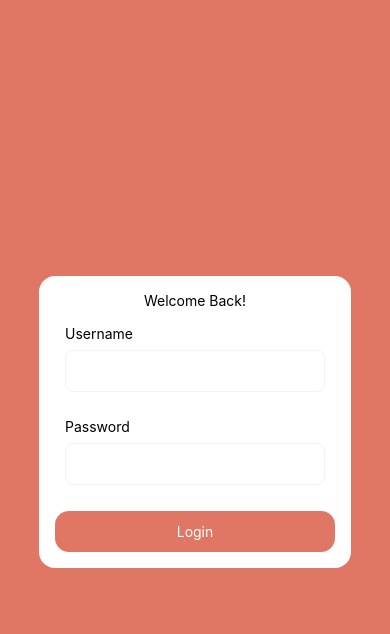
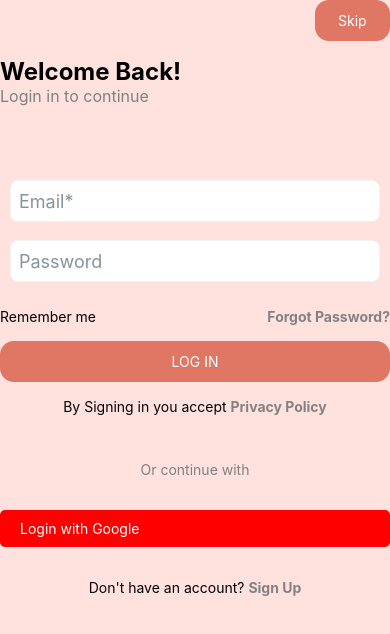
Before and after one commit to viandry2008/bsk-rn, a React Native app: screen /Login in a window 390 px wide. Shown: the top 634 px of the page. Built offline with nearby package versions, Linux system fonts and the light colour scheme.

Commit message:
login screen pt 2

```diff
--- a/src/components/customFormInput.tsx
+++ b/src/components/customFormInput.tsx
@@ -2,8 +2,6 @@ import { StyleSheet, Text, View } from 'react-native';
 import React from 'react';
 import Colors from '../styles/colors';
 import { Input } from '@rneui/themed';
-// import Colors from '../../styles/colors';
-// // import Font from '../../styles/fonts';
 
 interface Props {
     focusRef?: any,
@@ -29,7 +27,6 @@ interface Props {
     borderBottom?: any,
     defVal?: any,
 }
-
 
 const CustomFormInput = ({
     focusRef,
@@ -57,17 +54,6 @@ const CustomFormInput = ({
 }: Props) => {
     return (
         <View>
-            {/* <View style={{flexDirection: 'row', alignItems: 'center'}}>
-        {icon}
-        {titleCustom ? (
-          titleCustom
-        ) : (
-          <>
-          <Text style={[Font.titleForm]}>{title}</Text>
-          </>
-        )}
-      </View>
-      <View style={{height:8}} /> */}
             <Input
                 ref={focusRef}
                 value={val}
@@ -82,8 +68,6 @@ const CustomFormInput = ({
                 onPressIn={press}
                 editable={editable}
                 placeholder={placholder}
-                // style={styled ? styled : [Font.medium16]}
-                // style={{marginBottom: 0, paddingBottom: 0}}
                 inputContainerStyle={
                     borderBottom
                         ? {
@@ -92,9 +76,7 @@ const CustomFormInput = ({
                             borderBottomWidth: 1,
                             borderRadius: 8,
                             paddingHorizontal: 8,
-                            // bottom: 0,
-                            // backgroundColor: 'red',
-                            // marginBottom: -16,
+                            backgroundColor: 'white',
                         }
                         : {
                             borderColor: Colors.container,
@@ -102,9 +84,7 @@ const CustomFormInput = ({
                             borderWidth: 1,
                             borderRadius: 8,
                             paddingHorizontal: 8,
-                            // bottom: 0,
-                            // backgroundColor: 'red',
-                            // marginBottom: -16,
+                            backgroundColor: 'white',
                         }
                 }
                 errorMessage={errorMsg ? errorMsg : false}
--- a/src/screens/auth/login.tsx
+++ b/src/screens/auth/login.tsx
@@ -1,17 +1,18 @@
-import { StyleSheet, Text, View, SafeAreaView, StatusBar, Image } from 'react-native'
-import React, { useState } from 'react'
-import BtnCustom from '../../components/btnCustom'
-import CustomFormInput from '../../components/customFormInput'
-import Spacing from '../../components/spacing'
-import Colors from '../../styles/colors'
+import { StyleSheet, Text, View, SafeAreaView, StatusBar, ScrollView, TouchableOpacity } from 'react-native';
+import React, { useState } from 'react';
+import BtnCustom from '../../components/btnCustom';
+import CustomFormInput from '../../components/customFormInput';
+import Spacing from '../../components/spacing';
+import Colors from '../../styles/colors';
+// import { RadioButton } from 'react-native-paper';
+import Icon from 'react-native-vector-icons/FontAwesome';
 
 const Login = ({ navigation }: any) => {
     const [form, setForm] = useState({
-        role: '',
-        username: '',
+        email: '',
         password: '',
     });
-    const [loading, setLoading] = useState(false);
+    const [rememberMe, setRememberMe] = useState(false);
 
     const onInputChange = (value: string, input: string) => {
         setForm({
@@ -22,89 +23,80 @@ const Login = ({ navigation }: any) => {
 
     return (
         <SafeAreaView style={styles.wrap}>
-            {/* <Loading spinner={loading} /> */}
-            <StatusBar
-                backgroundColor="transparent"
-                barStyle={'dark-content'}
-                translucent
-            />
-            {/* <ScrollView showsVerticalScrollIndicator={false}> */}
-            <View
-                style={{
-                    flex: 1,
-                    alignItems: 'center',
-                    justifyContent: 'center',
-                }}>
-                {/* <Image
-                    source={require('../../../assets/Images/title2.png')}
-                    style={{ width: '50%', height: 70, resizeMode: 'contain' }}
-                />
-                <Spacing /> */}
-                <View
-                    style={{
-                        backgroundColor: Colors.white,
-                        borderRadius: 16,
-                        padding: 16,
-                        width: '80%',
-                    }}>
-                    <Text style={[{ textAlign: 'center' }]}>
-                        Welcome Back!
-                    </Text>
-                    <View style={{ height: 16 }} />
-                    <CustomFormInput
-                        title='Username'
-                    // placeholder="Input Username"
-                    // backgroundColor={Colors.white}
-                    // borderColor={Colors.container}
-                    // leftIcon={
-                    //     <Image
-                    //         source={require('../../../assets/Icons/user.png')}
-                    //         style={styles.size24}
-                    //     />
-                    // }
-                    // value={form.username}
-                    // onChangeText={value => onInputChange(value, 'username')}
-                    />
-                    <Spacing />
-                    <CustomFormInput
-                        title='Password'
-                    // placeholder="Input Password"
-                    // backgroundColor={Colors.white}
-                    // borderColor={Colors.container}
-                    // leftIcon={
-                    //     <Image
-                    //         source={require('../../../assets/Icons/lock.png')}
-                    //         style={styles.size24}
-                    //     />
-                    // }
-                    // value={form.password}
-                    // onChangeText={value => onInputChange(value, 'password')}
-                    // secureTextEntry
-                    />
-                    <Spacing />
-                    <BtnCustom
-                        title={'Login'}
-                        onPress={() => {
-                            // onSubmit();
-                            // navigation.navigate('login')
-                        }}
-                    />
+            <StatusBar backgroundColor="transparent" barStyle={'dark-content'} translucent />
+            <ScrollView showsVerticalScrollIndicator={false}>
+                <View style={{flex:1}}>
+                {/* <TouchableOpacity style={styles.skipButton} onPress={() => navigation.navigate('Home')}>
+                    <Text style={styles.skipText}>Skip</Text>
+                </TouchableOpacity> */}
+                <View style={styles.skipButton}>
+                    <BtnCustom title={'Skip'} onPress={() => {}} />
                 </View>
-            </View>
-            {/* </ScrollView> */}
+                <Text style={styles.title}>Welcome Back!</Text>
+                <Text style={styles.subtitle}>Login in to continue</Text>
+
+                <View style={{flex:1,marginTop:50}}>
+                <CustomFormInput placholder={'Email*'} val={form.email} change={(text : string) => onInputChange(text, 'email')} />
+                <CustomFormInput placholder={'Password'} val={form.password} change={(text: string) => onInputChange(text, 'password')} scureText />
+                </View>
+
+                <View style={styles.rememberForgotRow}>
+                    <View style={styles.rememberMeContainer}>
+                        {/* <RadioButton
+                            status={rememberMe ? 'checked' : 'unchecked'}
+                            onPress={() => setRememberMe(!rememberMe)}
+                        /> */}
+                        <Text>Remember me</Text>
+                    </View>
+                    <TouchableOpacity onPress={() => navigation.navigate('ForgotPassword')}>
+                        <Text style={styles.forgotText}>Forgot Password?</Text>
+                    </TouchableOpacity>
+                </View>
+
+                <BtnCustom title={'LOG IN'} onPress={() => {}} />
+
+                <View style={styles.policyContainer}>
+                    {/* <RadioButton status={'checked'} /> */}
+                    <Text>By Signing in you accept </Text>
+                    <TouchableOpacity>
+                        <Text style={styles.policyText}>Privacy Policy</Text>
+                    </TouchableOpacity>
+                </View>
+
+                <Text style={styles.orText}>Or continue with</Text>
+
+                <TouchableOpacity style={styles.googleButton}>
+                    {/* <Icon name="google" size={20} color={'white'} /> */}
+                    <Text style={styles.googleText}>Login with Google</Text>
+                </TouchableOpacity>
+
+                <View style={styles.signupContainer}>
+                    <Text>Don't have an account? </Text>
+                    <TouchableOpacity onPress={() => navigation.navigate('SignUp')}>
+                        <Text style={styles.signupText}>Sign Up</Text>
+                    </TouchableOpacity>
+                </View>
+                </View>
+            </ScrollView>
         </SafeAreaView>
     );
 };
 
-export default Login
+const styles = StyleSheet.create({
+    wrap: { flex: 1, backgroundColor: Colors.lightPrimary, padding: 16 },
+    skipButton: { alignSelf: 'flex-end' },
+    title: { fontSize: 24, fontWeight: 'bold', marginTop: 16 },
+    subtitle: { fontSize: 16, color: 'gray', marginBottom: 16 },
+    rememberForgotRow: { flexDirection: 'row', justifyContent: 'space-between', width: '100%', marginVertical: 16 },
+    rememberMeContainer: { flexDirection: 'row', alignItems: 'center' },
+    forgotText: { color: Colors.gray3, fontWeight: 'bold' },
+    policyContainer: { flexDirection: 'row', alignItems: 'center', marginVertical: 16 ,alignSelf:'center'},
+    policyText: { color: Colors.gray3, fontWeight: 'bold' },
+    orText: { marginVertical: 16, color: 'gray',textAlign:'center',marginTop:30 },
+    googleButton: { flexDirection: 'row', alignItems: 'center', backgroundColor: 'red', padding: 10, borderRadius: 5 , marginVertical: 16 },
+    googleText: { color: 'white', marginLeft: 10 },
+    signupContainer: { flexDirection: 'row', marginTop: 16 ,alignSelf:'center'},
+    signupText: { color: Colors.gray3, fontWeight: 'bold' },
+});
 
-const styles = StyleSheet.create({
-    wrap: { flex: 1, backgroundColor: Colors.primary },
-    size24: { width: 24, height: 24 },
-    modalBtnList: {
-        marginTop: 8,
-        paddingVertical: 8,
-        width: '100%',
-        alignItems: 'center',
-    },
-});
+export default Login;
--- a/src/styles/colors/index.tsx
+++ b/src/styles/colors/index.tsx
@@ -1,5 +1,5 @@
 const Colors = {
-    // lightPrimary: '#DBE4F6',
+    lightPrimary: '#FFE2DE',
     primary: '#E07764',
     lightGreen: '#A9FFCC',
     lightRed: '#FDCACA',
```
Also changed, not shown: 1 other file (tests, documents, lock files or other folders).
